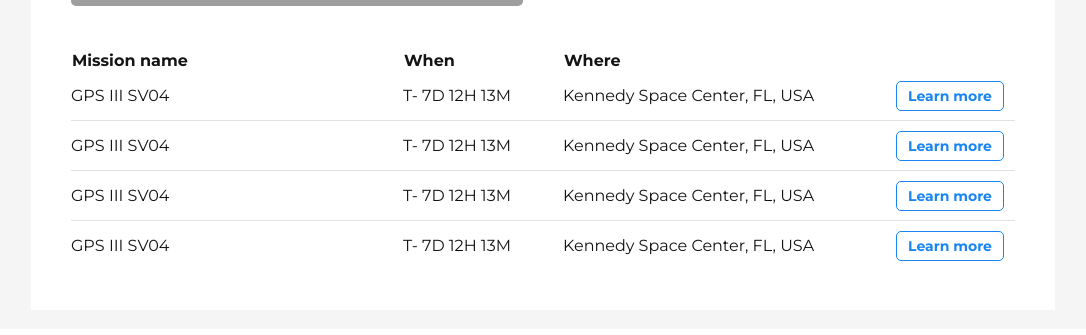
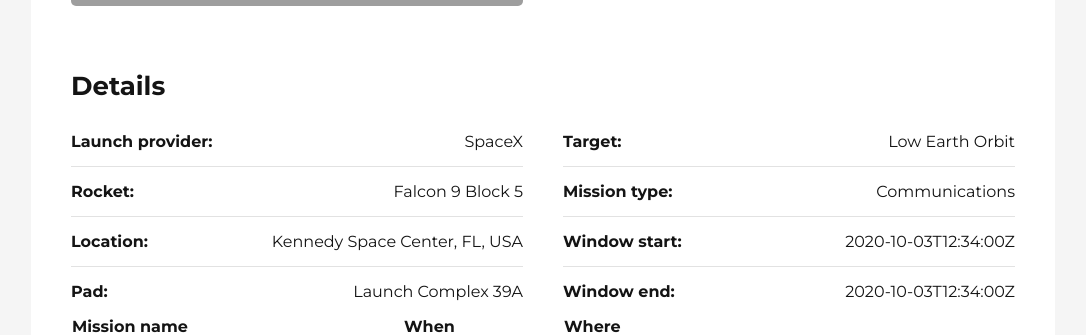
Before and after one commit to Channeas/launchinfo, a Vue app: page /launches/123 in a window 1280 px wide. Shown: the part 471-806 px from the top of the page, without its empty margins (97-1183 px from the left). Built offline with nearby package versions, Linux system fonts and the light colour scheme; grey boxes are pictures that could not be loaded.

Commit message:
created the DetailsSection component

```diff
--- /dev/null
+++ b/src/components/DetailsSection.vue
@@ -0,0 +1,84 @@
+<!-- Component that displays details in two lists-->
+<template>
+    <div class="detailsSection">
+        <p class="detailsHeader">Details</p>
+        <div class="detailsContainer">
+            <div class="detailsBlock">
+                <List class="detailsList" :listData="list1Data"></List>
+            </div>
+            <div class="detailsBlock">
+                <List class="detailsList" :listData="list2Data"></List>
+            </div>
+        </div>
+    </div>
+</template>
+
+<script>
+import List from "./List.vue";
+
+export default {
+    props: {
+        detailsData: {
+            type: Array,
+            required: true
+        }
+    },
+    computed: {
+        // Split the details data into two arrays for the two lists
+        list1Data: function() {
+            return this.detailsData.slice(0, this.detailsData.length / 2 + 0.5);
+        },
+        list2Data: function() {
+            return this.detailsData.slice(
+                this.detailsData.length / 2 + 0.5,
+                this.detailsData.length
+            );
+        }
+    },
+    components: {
+        List
+    }
+};
+</script>
+
+<style>
+.detailsSection {
+    margin-top: 60px;
+}
+
+.detailsHeader {
+    font-size: 26px;
+    font-weight: bold;
+    margin: 0;
+    margin-bottom: 15px;
+}
+
+.detailsContainer {
+    display: grid;
+    grid-gap: 0 40px;
+    grid-template-columns: 1fr 1fr;
+}
+.detailsList {
+    grid-template-columns: 0.75fr 1fr;
+}
+
+.detailsList tr td:first-of-type {
+    font-weight: bold;
+}
+
+.detailsList tr td:last-of-type {
+    text-align: right;
+    padding-right: 0;
+}
+
+/* Combine the two list into one */
+@media (max-width: 1150px) {
+    .detailsContainer {
+        grid-template-columns: 1fr;
+    }
+
+    .detailsBlock:last-of-type {
+        border-top: 1px solid #e2e2e2;
+    }
+}
+</style>
--- a/src/components/List.vue
+++ b/src/components/List.vue
@@ -1,7 +1,7 @@
 <!-- Regular list component -->
 <template>
     <table class="list">
-        <thead>
+        <thead v-if="listHead">
             <tr>
                 <th v-for="(item, index) in listHead" :key="index">
                     {{ item }}
@@ -27,7 +27,7 @@
     props: {
         listHead: {
             type: Array,
-            required: true
+            required: false
         },
         listData: {
             type: Array,
--- a/src/views/Launch.vue
+++ b/src/views/Launch.vue
@@ -7,6 +7,8 @@
                     :header="headerData"
                     class="topSection"
                 ></HeaderSection>
+
+                <DetailsSection :detailsData="details"></DetailsSection>
 
                 <List
                     :listHead="listHead"
@@ -23,6 +25,7 @@
 <script>
 import ViewBody from "@/components/ViewBody.vue";
 import HeaderSection from "@/components/HeaderSection.vue";
+import DetailsSection from "@/components/DetailsSection.vue";
 import List from "@/components/List.vue";
 
 export default {
@@ -30,6 +33,7 @@
     components: {
         ViewBody,
         HeaderSection,
+        DetailsSection,
         List
     },
     data: function() {
@@ -45,6 +49,17 @@
                 buttonUrl: "/agency/123",
                 buttonText: "Learn more about SpaceX"
             },
+
+            details: [
+                { rowData: ["Launch provider:", "SpaceX"] },
+                { rowData: ["Rocket:", "Falcon 9 Block 5"] },
+                { rowData: ["Location:", "Kennedy Space Center, FL, USA"] },
+                { rowData: ["Pad:", "Launch Complex 39A"] },
+                { rowData: ["Target:", "Low Earth Orbit"] },
+                { rowData: ["Mission type:", "Communications"] },
+                { rowData: ["Window start:", "2020-10-03T12:34:00Z"] },
+                { rowData: ["Window end:", "2020-10-03T12:34:00Z"] }
+            ],
 
             /* List data */
             listData: [
@@ -95,10 +110,6 @@
     padding: 40px;
 }
 
-.topSection {
-    margin-bottom: 40px;
-}
-
 #list1 {
     grid-template-columns: 1fr 160px 1fr 120px;
 }
```
